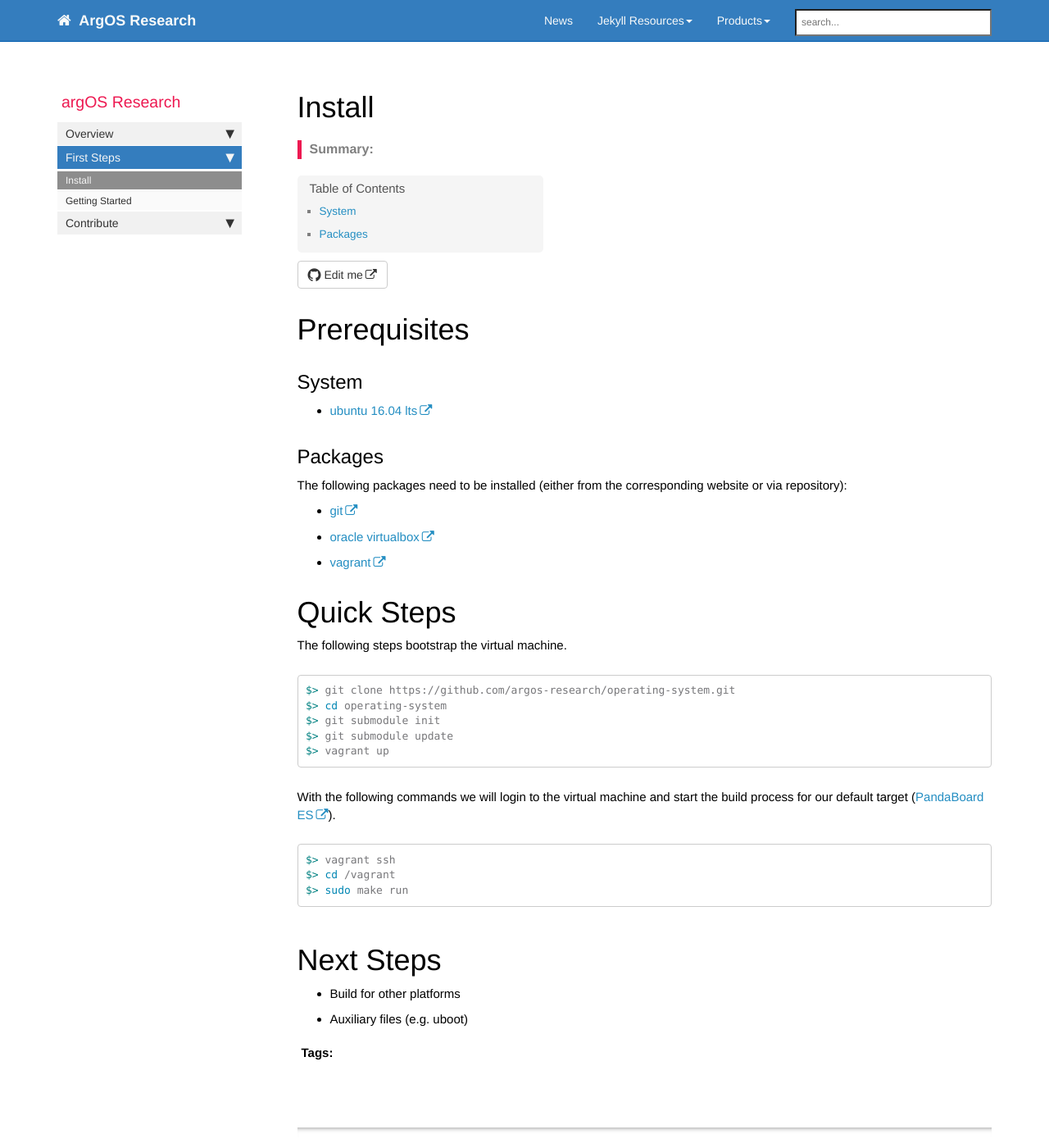
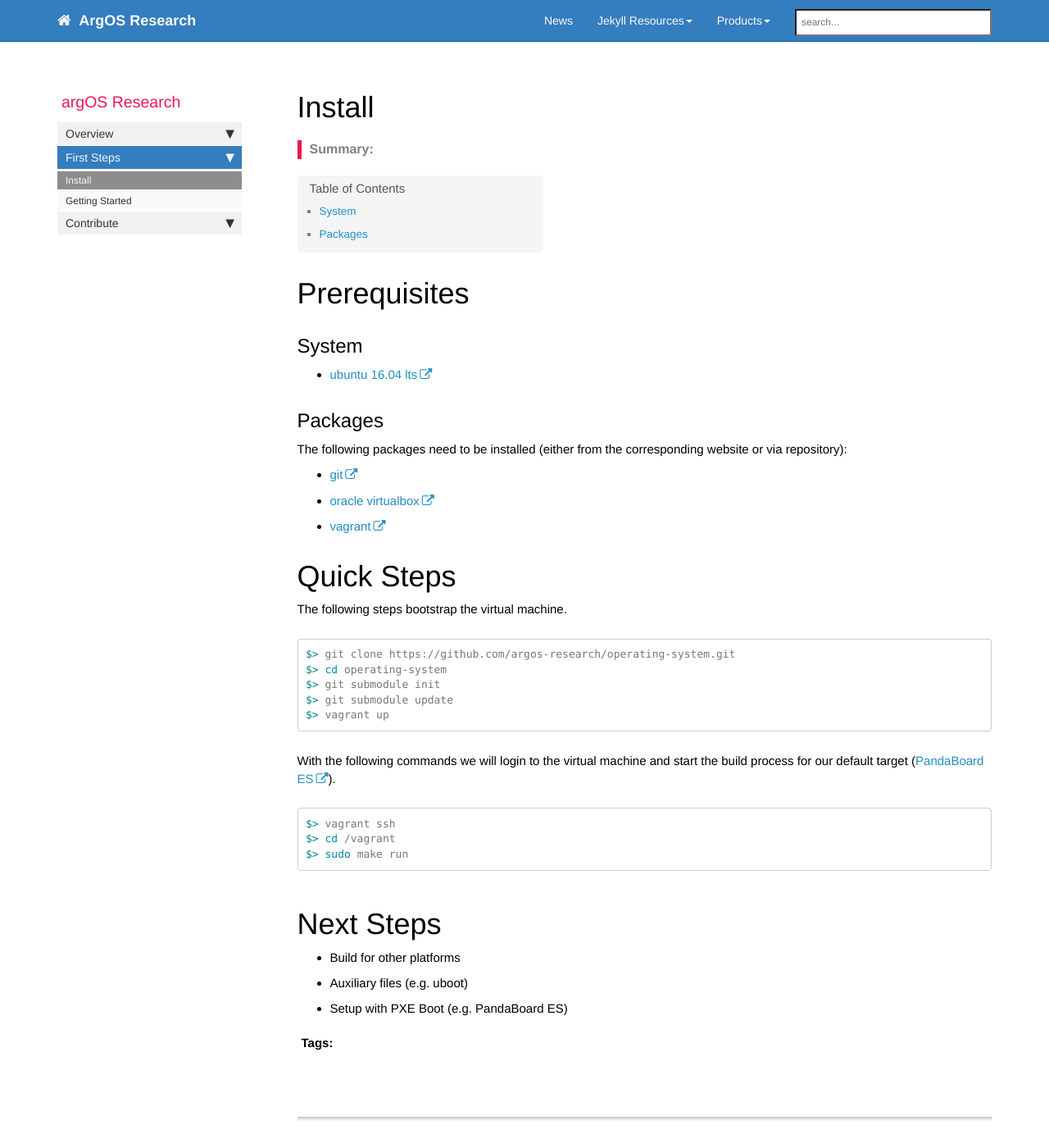
Before and after one commit to Flowm/argos-research.github.io, a Jekyll site: the page built from pages/argOS/install.md, in a window 1280 px wide and 1400 px high. Shown: the whole window at 82% size. Built offline with Jekyll 4.4.1, drawn with Linux system fonts in a browser that asks for light colours; nearby versions of some CDN libraries; comment, search, counter and statistics services are not loaded.

```diff
--- a/_config.yml
+++ b/_config.yml
@@ -11,7 +11,7 @@ site_title: ArgOS Research
 company_name: Your company
 # this appears in the footer
 
-github_editme_path: argos-research/argos-research.github.io/blob/master/pages/
+#github_editme_path: argos-research/argos-research.github.io/blob/master/pages/
 # if you're using Github, provide the basepath to the branch you've created for reviews, following the sample here. if not, leave this value blank.
 
 disqus_shortname: ""
--- a/pages/argOS/install.md
+++ b/pages/argOS/install.md
@@ -49,3 +49,5 @@ $> sudo make run
 * Build for other platforms
 
 * Auxiliary files (e.g. uboot)
+
+* Setup with PXE Boot (e.g. PandaBoard ES)
```
